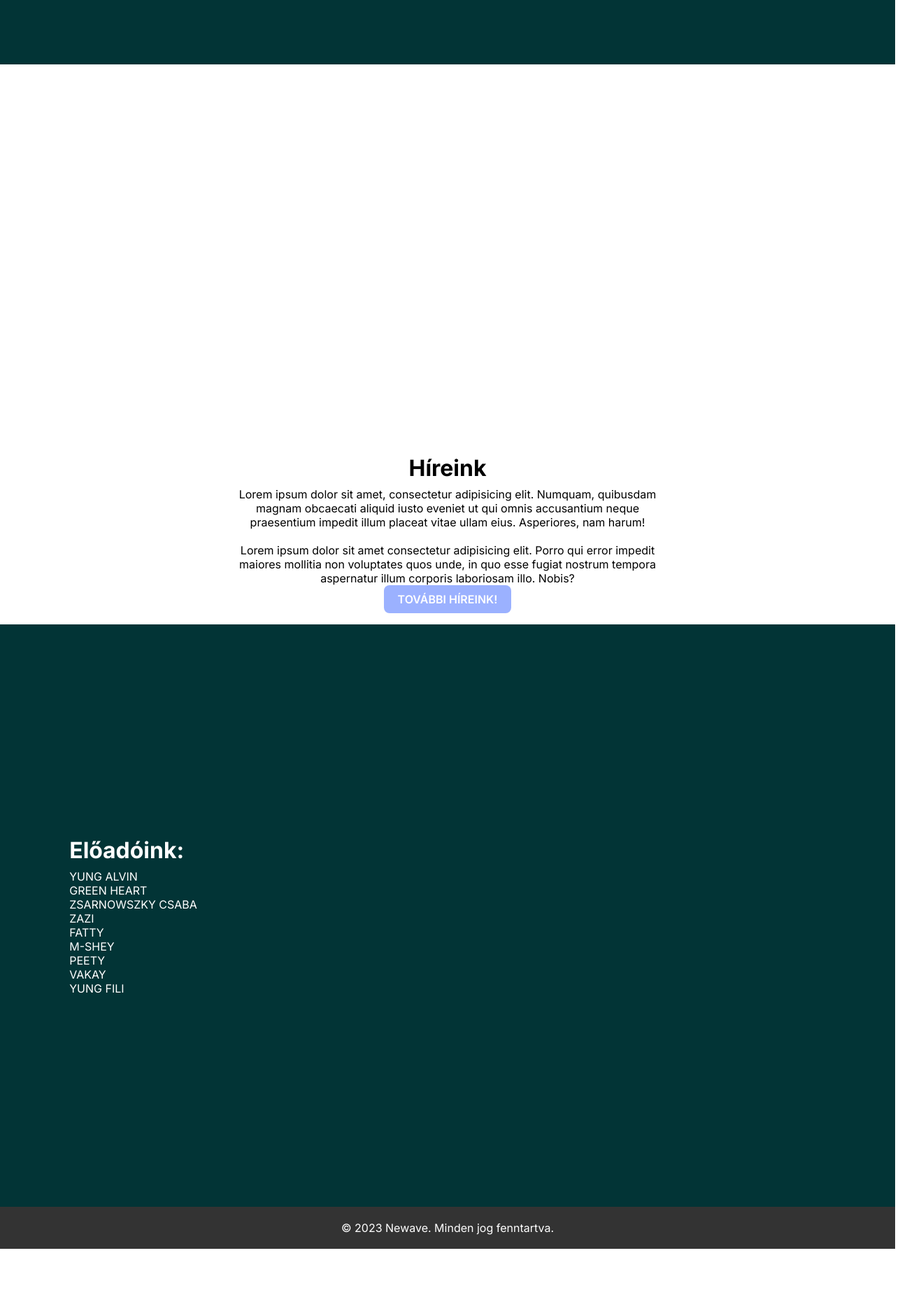
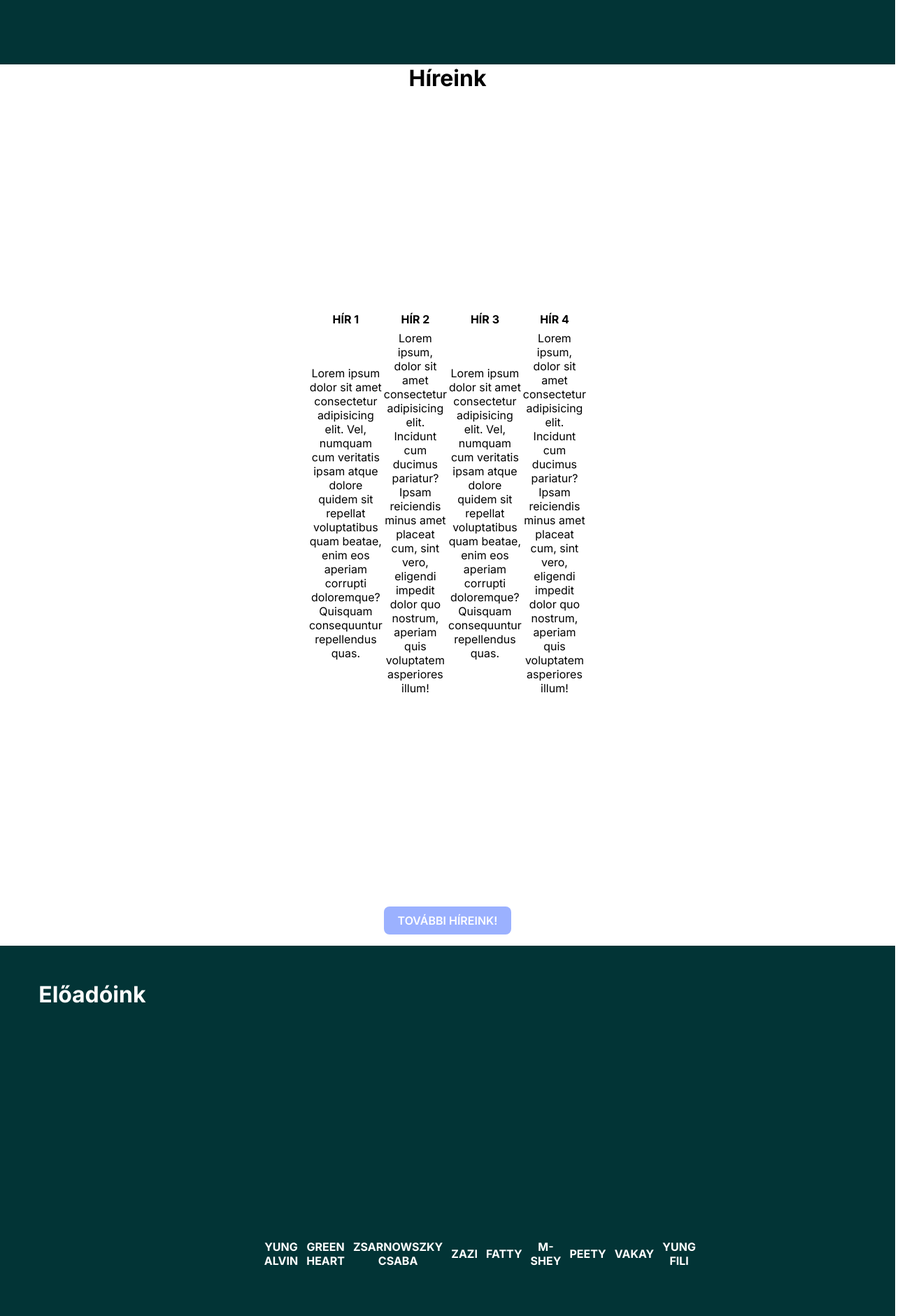
Before and after one commit to WR0NGTH3HU4/newave, a SvelteKit app in the folder app/: page / in a window 1280 px wide. Shown: the part 740-2620 px from the top of the page at 70% size, 1317 px wide, since content can reach past the window. Before the commit the page ends 2524 px from the top, so only its background shows below. Built offline with nearby package versions, Linux system fonts and the light colour scheme.

Commit message:
egy kicsit dolgoztam a főoldalon

```diff
--- a/app/src/routes/+page.svelte
+++ b/app/src/routes/+page.svelte
@@ -5,6 +5,7 @@
            <h1 class="title">Üdvözöllek a Newave oldalán!</h1>
         </div>
     </section>
+
     <section id="leirasok">
         <div class="not-flex divider">
 
@@ -12,9 +13,30 @@
         <div>
             <div class="feature">
                 <h2>Híreink</h2>
-                <span>Lorem ipsum dolor sit amet, consectetur adipisicing elit. Numquam, quibusdam magnam obcaecati aliquid iusto eveniet ut qui omnis accusantium neque praesentium impedit illum placeat vitae ullam eius. Asperiores, nam harum!</span>
-                <br>
-               <span>Lorem ipsum dolor sit amet consectetur adipisicing elit. Porro qui error impedit maiores mollitia non voluptates quos unde, in quo esse fugiat nostrum tempora aspernatur illum corporis laboriosam illo. Nobis?</span>
+               <table>
+                <tr>
+                    <th>HÍR 1</th>
+                    <th>HÍR 2</th>
+                    <th>HÍR 3</th>
+                    <th>HÍR 4</th>
+
+                </tr>
+                <tr>
+                    <td>
+                        Lorem ipsum dolor sit amet consectetur adipisicing elit. Vel, numquam cum veritatis ipsam atque dolore quidem sit repellat voluptatibus quam beatae, enim eos aperiam corrupti doloremque? Quisquam consequuntur repellendus quas.
+                    </td>
+                    <td>
+                        Lorem ipsum, dolor sit amet consectetur adipisicing elit. Incidunt cum ducimus pariatur? Ipsam reiciendis minus amet placeat cum, sint vero, eligendi impedit dolor quo nostrum, aperiam quis voluptatem asperiores illum!
+                    </td>
+                    <td>
+                        Lorem ipsum dolor sit amet consectetur adipisicing elit. Vel, numquam cum veritatis ipsam atque dolore quidem sit repellat voluptatibus quam beatae, enim eos aperiam corrupti doloremque? Quisquam consequuntur repellendus quas.
+                    </td>
+                    <td>
+                        Lorem ipsum, dolor sit amet consectetur adipisicing elit. Incidunt cum ducimus pariatur? Ipsam reiciendis minus amet placeat cum, sint vero, eligendi impedit dolor quo nostrum, aperiam quis voluptatem asperiores illum!
+                    </td>
+                </tr>
+               </table>
+
                <a href="hirek" class="button" >TOVÁBBI HÍREINK!</a>
             </div>
         <div class="not-flex divider">
@@ -23,17 +45,28 @@
     </section>
     <section id="teszt">
         <div class="feature">
-            <h2>Előadóink:</h2>
-            <span>YUNG ALVIN</span>
-            <span>GREEN HEART</span>
-            <span>ZSARNOWSZKY CSABA</span>
-            <span>ZAZI</span>
-            <span>FATTY</span>
-            <span>M-SHEY</span>
-            <span>PEETY</span>
-            <span>VAKAY</span>
-            <span>YUNG FILI</span>
+            <h2 id="eloadoink_cim">Előadóink</h2>
+            <table id="eloadok">
+             <tr>
+                <th>YUNG ALVIN</th>
 
+                <th>GREEN HEART</th>
+
+                <th>ZSARNOWSZKY CSABA </th>
+
+                <th>ZAZI</th>
+
+                <th>FATTY</th>
+
+                <th>M-SHEY</th>
+
+                <th>PEETY</th>
+
+                <th>VAKAY</th>
+
+                <th>YUNG FILI</th>
+            </tr>
+            </table>
         </div>
         <div id="question-wrapper">
 
@@ -42,7 +75,7 @@
     </section>
 
         <footer>
-            <p>&copy; 2023 Newave. Minden jog fenntartva.</p>
+            <p>&copy; 2023 Newave. Minden jog fenntartva. Website and design by: <a href="https://linktr.ee/wr0ngth3hu4" style="text-decoration: none; color: inherit;">wr0ngth3hu4</a></p>
         </footer>
 
 </main>
@@ -104,6 +137,8 @@
 
     section:nth-child(even) {
         justify-content: space-between;
+        background-color:white;
+        color: black;
 
         & > div:not(.not-flex) {
             padding: 1rem;
@@ -266,15 +301,11 @@
     height: 20%;
   }
 
-  .nyil{
-    width: 20%;
-    height: 20%;
+  table{
+    padding: 50%;
   }
+  th{
+    padding: 5px;
+  }
+
 </style>
-
-<script lang="ts">
-	import { fly } from "svelte/transition";
-	import NagyonMenoTransition from "../components/NagyonMenoTransition.svelte";
-
-    let modalShown = false;
-</script>
```
